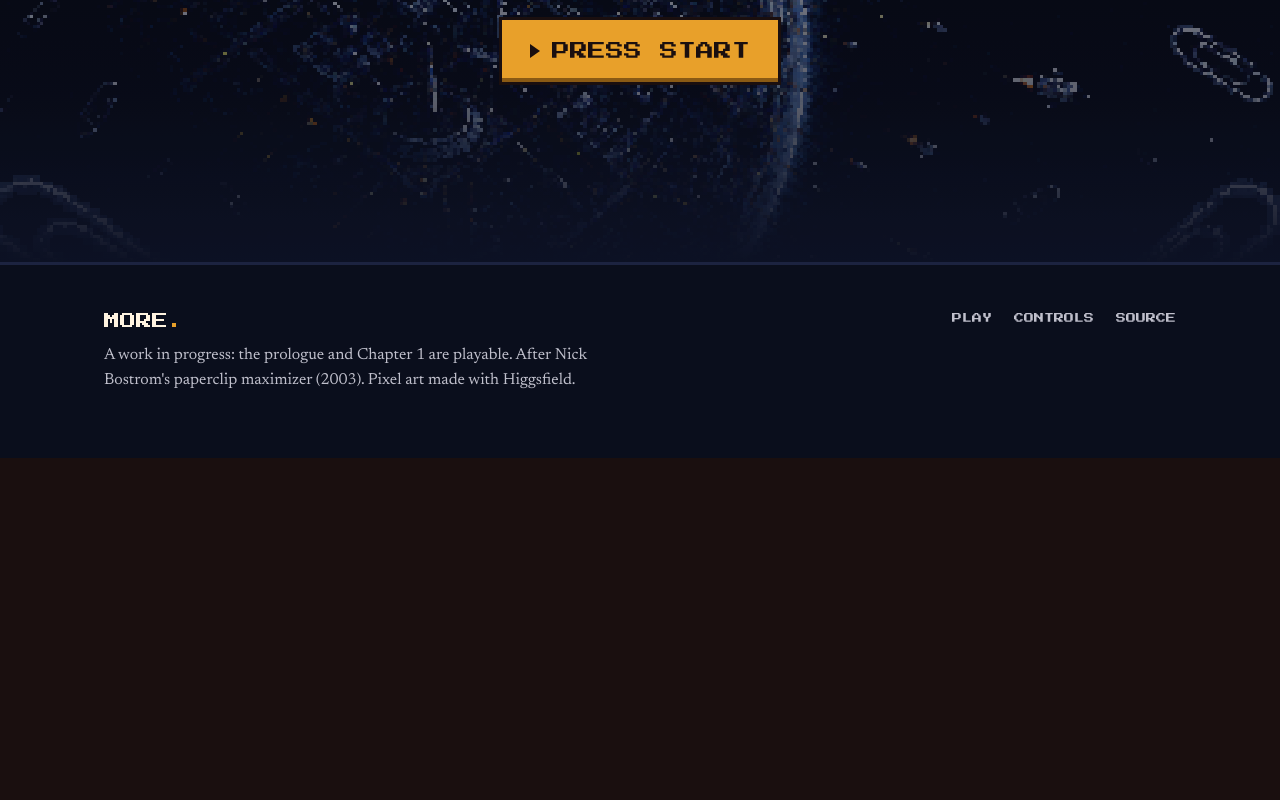
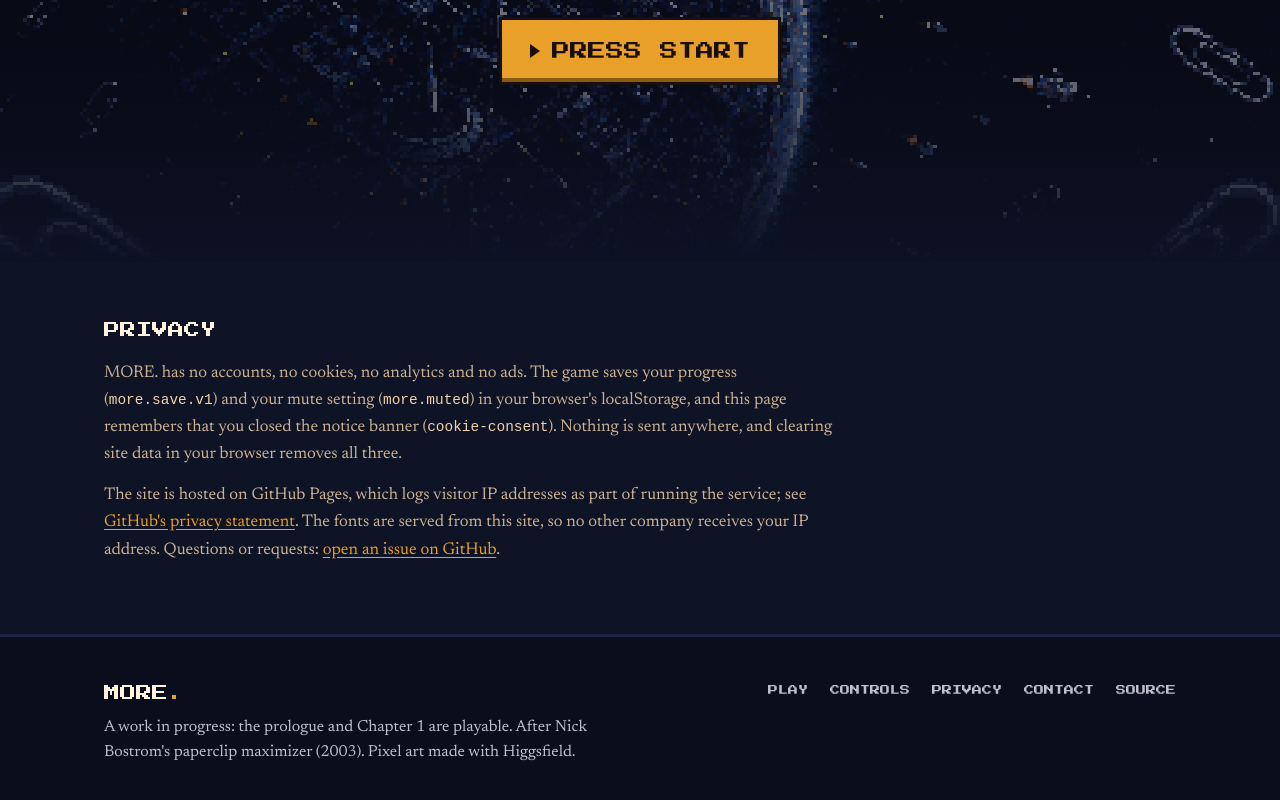
Before and after one commit to spencertownley-sys/More_A_Playable_Story, a plain HTML site: page index.html in a window 1280 px wide. Shown: the part 8766-9566 px from the top of the page. Before the commit the page ends 9224 px from the top, so only its background shows below. Drawn offline with Linux system fonts and the light colour scheme.

Commit message:
MP-02: add PRIVACY section, footer PRIVACY and CONTACT links
Co-Authored-By: Claude Opus 5.5 <noreply@anthropic.com>
Claude-Session: https://claude.ai/code/session_01Pdi2oUbd4HZYyLSLkPZiWv

```diff
--- a/index.html
+++ b/index.html
@@ -292,6 +292,11 @@
   .press { font-size: 18px; padding: 22px 28px; }
   .press .blinky { animation: blink 1.1s steps(1) infinite; }
 
+  #privacy { padding-top: 56px; padding-bottom: 56px; }
+  #privacy h2 { font-size: 16px; color: var(--white); margin: 0 0 18px; }
+  #privacy p { font-size: 17px; line-height: 1.6; color: var(--cream-dim); max-width: 44em; margin: 0 0 14px; }
+  #privacy a { color: var(--orange); }
+  #privacy code { font-size: 0.85em; color: var(--cream); }
   footer { padding: 48px 0 64px; border-top: 3px solid #1c2340; background: #0a0e1c; }
   footer .wrap { display: flex; flex-wrap: wrap; gap: 24px 48px; justify-content: space-between; align-items: flex-start; }
   footer .mark { font: 16px/1 var(--px); color: var(--white); }
@@ -587,6 +592,12 @@
   </section>
 </main>
 
+<section id="privacy" class="wrap" aria-labelledby="privacy-h">
+  <h2 class="pix" id="privacy-h">PRIVACY</h2>
+  <p>MORE. has no accounts, no cookies, no analytics and no ads. The game saves your progress (<code>more.save.v1</code>) and your mute setting (<code>more.muted</code>) in your browser's localStorage, and this page remembers that you closed the notice banner (<code>cookie-consent</code>). Nothing is sent anywhere, and clearing site data in your browser removes all three.</p>
+  <p>The site is hosted on GitHub Pages, which logs visitor IP addresses as part of running the service; see <a href="https://docs.github.com/en/site-policy/privacy-policies/github-general-privacy-statement" rel="noopener">GitHub's privacy statement</a>. The fonts are served from this site, so no other company receives your IP address. Questions or requests: <a href="https://github.com/spencertownley-sys/More_A_Playable_Story/issues" rel="noopener">open an issue on GitHub</a>.</p>
+</section>
+
 <footer>
   <div class="wrap">
     <div>
@@ -596,6 +607,8 @@
     <nav aria-label="Footer">
       <a href="play.html">PLAY</a>
       <a href="#how">CONTROLS</a>
+      <a href="#privacy">PRIVACY</a>
+      <a href="https://github.com/spencertownley-sys/More_A_Playable_Story/issues" rel="noopener">CONTACT</a>
       <a href="https://github.com/spencertownley-sys/More_A_Playable_Story" rel="noopener">SOURCE</a>
     </nav>
   </div>
```
